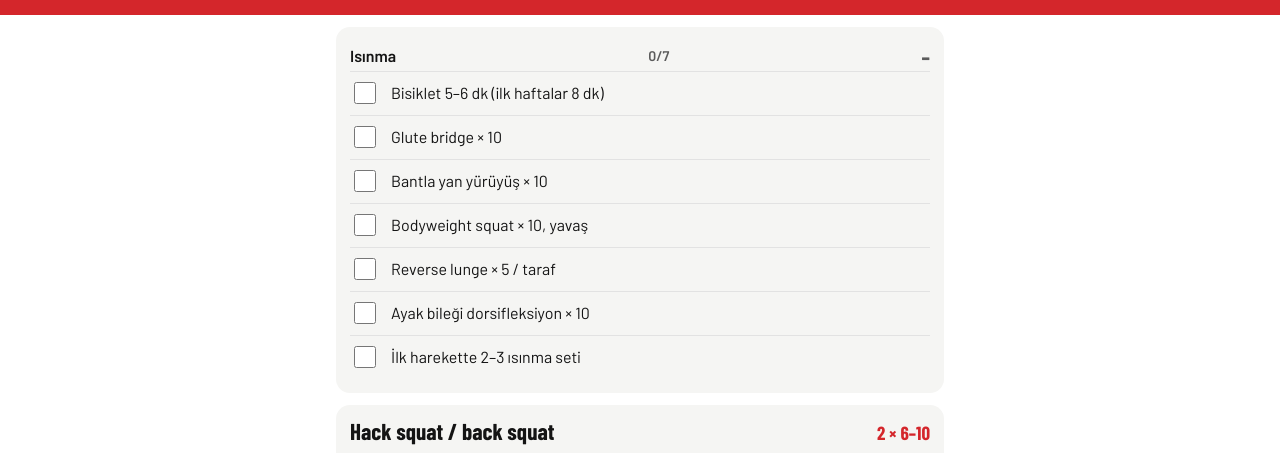
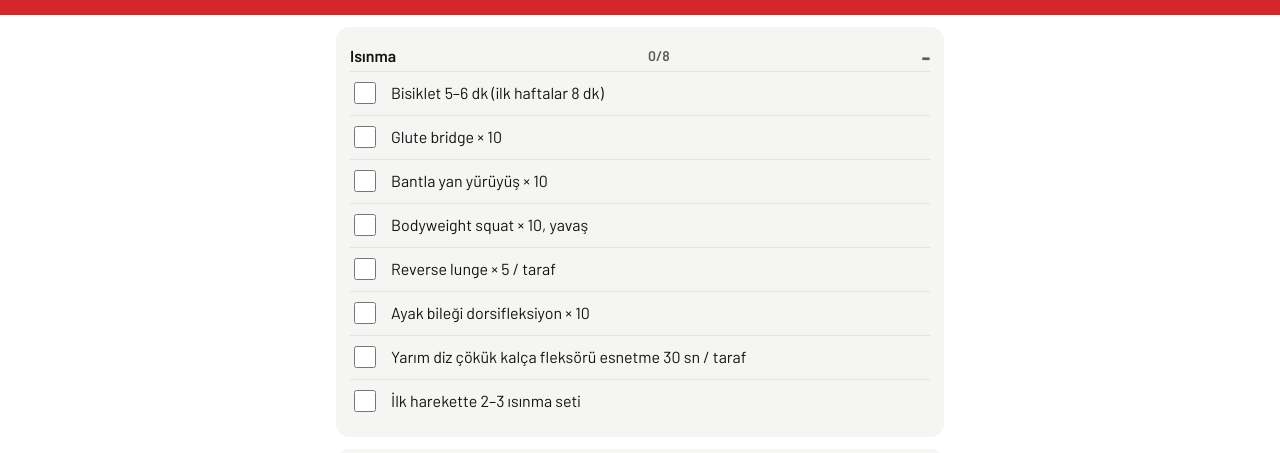
Before and after one commit to velicankiran/antrenman, a plain HTML site: page index.html in a window 1280 px wide. Shown: the part 289-742 px from the top of the page. Drawn offline with nearby package versions, Linux system fonts and the light colour scheme.

Commit message:
Vücut analizine göre düzenleme: face pull, duruş ısınması, tek bacak vurgusu
Co-Authored-By: Claude Opus 5.5 <noreply@anthropic.com>
Claude-Session: https://claude.ai/code/session_01VKVQq1AKbT8HcB3iCpvHt6

```diff
--- a/index.html
+++ b/index.html
@@ -157,22 +157,23 @@ const PLAN={
   altA:{t:'Alt A',sub:'Squat odaklı',type:'lift',warm:'alt',ex:[
     E('Hack squat / back squat',3,'6–10',6,10,'2',150,'Diz ağrısızsa derinliği kademeli artır'),
     E('Bulgarian split squat',3,'8–12 / taraf',8,12,'2',120,'Opere taraftan başla · tek dambıl kg'),
-    E('Leg extension',3,'12–15',12,15,'1–2',75,'Kontrollü, tam açı'),
+    E('Leg extension',3,'12–15',12,15,'1–2',75,'Son seti tek bacak · opere tarafa 1 ek tek bacak set'),
     E('Oturarak leg curl',3,'10–12',10,12,'1–2',75),
     E('Ayakta calf raise',3,'10–15',10,15,'1–2',60,'Altta 1 sn bekle'),
     E('Bantla ayak bileği eversiyonu',2,'15–20',15,20,'2',45,'Greft alınan tarafa öncelik','reps'),
     E('Pallof press',3,'10 / taraf',10,10,'2',45)]},
-  ustA:{t:'Üst A',sub:'Göğüs, sırt, omuz',type:'lift',warm:'ust',ex:[
+  ustA:{t:'Üst A',sub:'Göğüs, sırt, omuz · duruş',type:'lift',warm:'ust',ex:[
     E('Bench press',3,'6–10',6,10,'2',150),
     E('Göğüs destekli row',3,'8–12',8,12,'1–2',120),
     E('Oturarak omuz press (dambıl)',3,'8–12',8,12,'2',120,'Tek dambıl kg'),
     E('Lat pulldown',3,'10–12',10,12,'1–2',90),
     E('Lateral raise',3,'12–20',12,20,'1',60),
-    E('Triceps pushdown',3,'10–15',10,15,'1',60,'Curl ile süperset yapılabilir'),
-    E('Dambıl curl',3,'10–15',10,15,'1',60)]},
+    E('Triceps pushdown',2,'10–15',10,15,'1',60,'Curl ile süperset yapılabilir'),
+    E('Dambıl curl',2,'10–15',10,15,'1',60),
+    E('Face pull',3,'12–15',12,15,'1',60,'Duruş: dirsekler yüksek, sonda kürek kemiklerini sık')]},
   altB:{t:'Alt B',sub:'Kalça ve hamstring odaklı',type:'lift',warm:'alt',ex:[
     E('Romanian deadlift',3,'6–10',6,10,'2',150,'Sırt nötral, kalçadan menteşe'),
-    E('Leg press',3,'10–15',10,15,'1–2',120,'Son seti tek bacak yapabilirsin'),
+    E('Leg press',3,'10–15',10,15,'1–2',120,'Son seti tek bacak · opere taraftan başla'),
     E('Hip thrust',3,'8–12',8,12,'1–2',120),
     E('Yüzüstü leg curl / Nordic',3,'6–10',6,10,'2',90,"Nordic'e 4. haftadan sonra geç"),
     E('Walking lunge',2,'10 / taraf',10,10,'2',90,'Tek dambıl kg'),
@@ -196,8 +197,8 @@ const CH=['altA','ustA','altB','ustB','kond'];
 const LIFT=['altA','ustA','altB','ustB'];
 const DN=['Paz','Pzt','Sal','Çar','Per','Cum','Cmt'];
 const WARM={
-  alt:['Bisiklet 5–6 dk (ilk haftalar 8 dk)','Glute bridge × 10','Bantla yan yürüyüş × 10','Bodyweight squat × 10, yavaş','Reverse lunge × 5 / taraf','Ayak bileği dorsifleksiyon × 10','İlk harekette 2–3 ısınma seti'],
-  ust:['Bisiklet 5–6 dk','Kol çevirme × 10','Bantla pull-apart × 10','Wall slide × 10','Thoracic rotation × 8 / taraf','Scapular push-up × 10','İlk harekette 2–3 ısınma seti']
+  alt:['Bisiklet 5–6 dk (ilk haftalar 8 dk)','Glute bridge × 10','Bantla yan yürüyüş × 10','Bodyweight squat × 10, yavaş','Reverse lunge × 5 / taraf','Ayak bileği dorsifleksiyon × 10','Yarım diz çökük kalça fleksörü esnetme 30 sn / taraf','İlk harekette 2–3 ısınma seti'],
+  ust:['Bisiklet 5–6 dk','Kol çevirme × 10','Bantla pull-apart × 10','Wall slide × 10','Thoracic rotation × 8 / taraf','Scapular push-up × 10','Foam roller üstünde torakal ekstansiyon × 10','Chin tuck × 10, 3 sn tut','İlk harekette 2–3 ısınma seti']
 };
 const RUNS=[
   {w:'Hazırlık',p:'Bisiklet, eliptik veya eğimli yürüyüş',d:'30–45 dk, Zone 2',ph:null},
@@ -338,7 +339,7 @@ function renderBody(){
   let spark='';
   if(b.length>1){const ks=b.map(x=>x.kg),mn=Math.min(...ks),mx=Math.max(...ks),rg=mx-mn||1;const pts=b.map((x,i)=>(i/(b.length-1)*300).toFixed(1)+','+(64-(x.kg-mn)/rg*56).toFixed(1)).join(' ');spark=`<svg class="spark" viewBox="0 0 300 70" preserveAspectRatio="none" aria-hidden="true"><polyline points="${pts}" fill="none" stroke="var(--red)" stroke-width="3" vector-effect="non-scaling-stroke" stroke-linejoin="round"/></svg>`}
   const diff=last&&first&&b.length>1?last.kg-first.kg:null;
-  return `<div class="wrap"><h1 class="title">Ölçüm</h1><p class="mini" style="margin:0">Hedef: 91–93 kg, yağ ~%14–15. Haftada 1 kez, sabah aç karnına tartıl.</p>
+  return `<div class="wrap"><h1 class="title">Ölçüm</h1><p class="mini" style="margin:0">Başlangıç (25 Kasım): 95,6 kg, yağ %21,7, bel 92 cm. Hedef: 91–93 kg, yağ ~%14–15. Haftada 1 kez, sabah aç karnına tartıl. Vücut analizini 4–6 haftada bir aynı koşullarda tekrarla.</p>
   <section class="card">${last?`<div class="big">${esc(fk(last.kg))}<span style="font-size:.4em"> kg</span></div><p class="mini" style="margin:2px 0 0">${esc(fmtD(last.date))}${diff!=null?' · başlangıca göre '+(diff>0?'+':'')+esc(fk(Math.round(diff*10)/10))+' kg':''}${last.w?' · bel '+esc(fk(last.w))+' cm':''}</p>${spark}`:'<p style="margin:0">Henüz ölçüm yok. İlk tartını aşağıya gir.</p>'}</section>
   <section class="card"><div class="grid2"><label class="f">Tarih<input type="date" id="bd" value="${today()}"></label><label class="f">Kilo (kg)<input id="bk" inputmode="decimal" autocomplete="off" placeholder="${last?esc(fk(last.kg)):'95'}"></label><label class="f">Bel (cm)<input id="bw" inputmode="decimal" autocomplete="off" placeholder="isteğe bağlı"></label></div><button class="btn red" data-act="bodysave">Ölçümü kaydet</button></section>
   ${b.length?`<h2 class="h2">Tüm ölçümler</h2>${b.slice().reverse().map(x=>`<div class="line"><span>${esc(fmtD(x.date))}</span><span>${esc(fk(x.kg))} kg${x.w?' · '+esc(fk(x.w))+' cm':''} <button class="del" style="margin:0 0 0 8px;height:34px" data-act="bodydel" data-date="${esc(x.date)}" aria-label="Ölçümü sil">Sil</button></span></div>`).join('')}`:''}
--- a/sw.js
+++ b/sw.js
@@ -1,4 +1,4 @@
-const V='antrenman-v2';
+const V='antrenman-v3';
 const SHELL=['./','index.html','manifest.webmanifest','icon-180.png','icon-192.png','icon-512.png'];
 self.addEventListener('install',e=>{e.waitUntil(caches.open(V).then(c=>c.addAll(SHELL)).then(()=>self.skipWaiting()))});
 self.addEventListener('activate',e=>{e.waitUntil(caches.keys().then(ks=>Promise.all(ks.filter(k=>k!==V).map(k=>caches.delete(k)))).then(()=>self.clients.claim()))});
```
